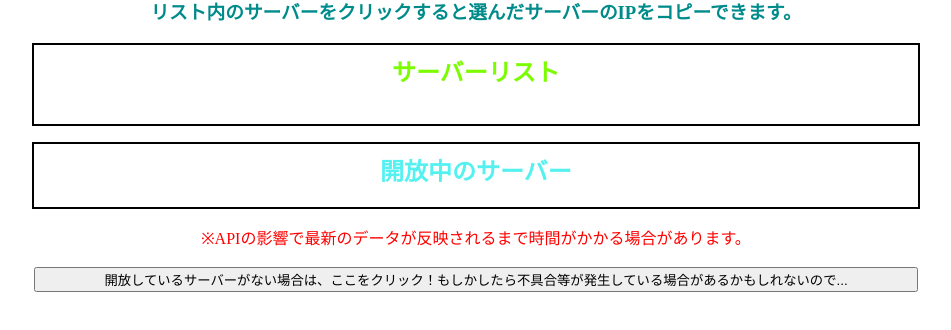
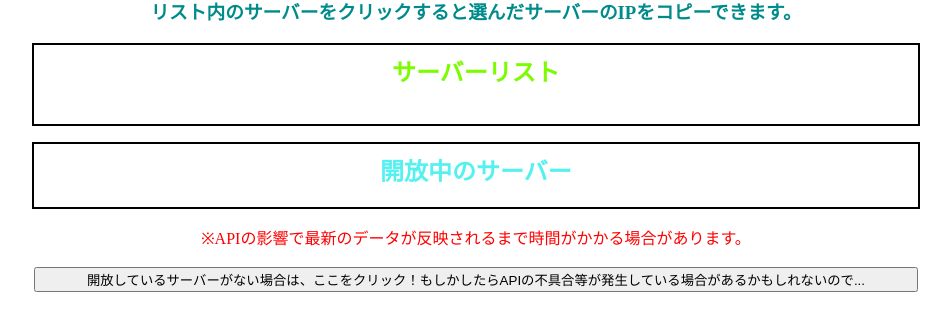
Before and after one commit to rooyrooy123/ROYServerStatus, a plain HTML site: page index.html in a window 1280 px wide. Shown: the part 86-416 px from the top of the page, without its empty margins (164-1115 px from the left). Drawn offline with Linux system fonts and the light colour scheme; no server answers.

Commit message:
made changes

```diff
--- a/index.html
+++ b/index.html
@@ -29,7 +29,7 @@
         <span style="color:red;">※APIの影響で最新のデータが反映されるまで時間がかかる場合があります。</span>
         <input type="button" style="width:70%; background-color: beige;" value="クリックで再読み込み(定期的に自動でリロードされるようにはしています。)" id="reload" onclick="load()">
         <br><br>
-        <input type="button" style="width:70%;" value="開放しているサーバーがない場合は、ここをクリック！もしかしたら不具合等が発生している場合があるかもしれないので..." onclick="iframe()">
+        <input type="button" style="width:70%;" value="開放しているサーバーがない場合は、ここをクリック！もしかしたらAPIの不具合等が発生している場合があるかもしれないので..." onclick="iframe()">
         <iframe src="replace.txt" width="70%" id="iframe" class="hidden"></iframe>
       </div>
 
```
